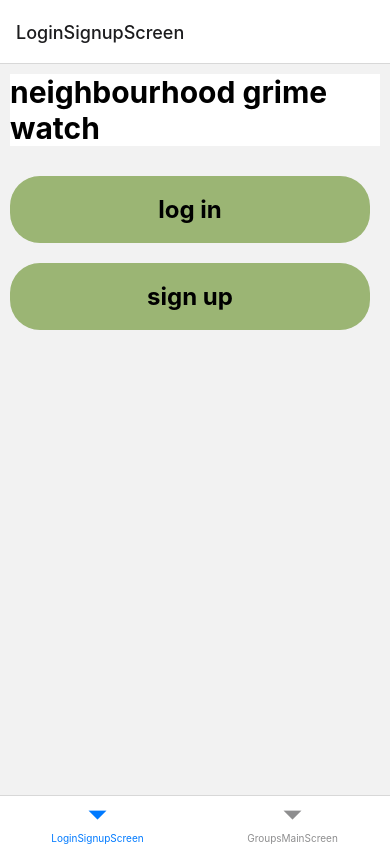
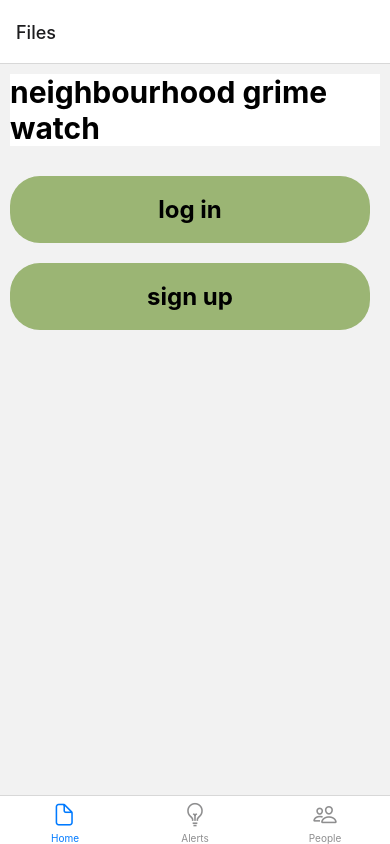
Before and after one commit to anthonycella/Neighbourhood-Mime-Watch, a React Native app in the folder frontend/: screen / in a window 390 px wide. Built offline with nearby package versions, Linux system fonts and the light colour scheme.

Commit message:
bottom nav bar with icons

```diff
--- a/frontend/App.js
+++ b/frontend/App.js
@@ -13,6 +13,8 @@ import GroupsMemberAdded from './screens/GroupsMemberAdded';
 
 import { NavigationContainer } from '@react-navigation/native';
 import { createBottomTabNavigator } from '@react-navigation/bottom-tabs';
+import Ionicons from 'react-native-vector-icons/Ionicons';
+import FontAwesome from 'react-native-vector-icons/FontAwesome5';
 
 const Tab = createBottomTabNavigator();
 
@@ -20,8 +22,36 @@ export default function App() {
   return (
     <NavigationContainer>
       <Tab.Navigator>
-        <Tab.Screen name="LoginSignupScreen" component={LoginSignup} />
-        <Tab.Screen name="GroupsMainScreen" component={GroupsMain} />
+        <Tab.Screen
+          name="Files"
+          component={LoginSignup}
+          options={{
+            tabBarLabel: 'Home',
+            tabBarIcon: ({ color, size }) => (
+              <Ionicons name="document-outline" color={color} size={size} />
+            ),
+          }}
+        />
+        <Tab.Screen
+          name="Alerts"
+          component={GroupsMain}
+          options={{
+            tabBarLabel: 'Alerts',
+            tabBarIcon: ({ color, size }) => (
+              <Ionicons name="bulb-outline" color={color} size={size} />
+            ),
+          }}
+        />
+        <Tab.Screen
+          name="Groups"
+          component={Logs}
+          options={{
+            tabBarLabel: 'People',
+            tabBarIcon: ({ color, size }) => (
+              <Ionicons name="people-outline" color={color} size={size} />
+            ),
+          }}
+        />
       </Tab.Navigator>
     </NavigationContainer>
 
@@ -49,10 +79,10 @@ export default function App() {
 
 const styles = StyleSheet.create({
   container: {
-    // flex: 1,
-    // backgroundColor: '#fff',
-    // alignItems: 'center',
-    // justifyContent: 'flex-start',
-    // margin: 40,
+    flex: 1,
+    backgroundColor: '#fff',
+    alignItems: 'center',
+    justifyContent: 'flex-start',
+    margin: 40,
   },
 });
--- a/frontend/package.json
+++ b/frontend/package.json
@@ -20,6 +20,7 @@
     "react-native-dropdown-select-list": "^2.0.4",
     "react-native-safe-area-context": "^4.5.0",
     "react-native-safe-area-view": "^1.1.1",
+    "react-native-vector-icons": "^9.2.0",
     "react-native-web": "~0.18.9"
   },
   "devDependencies": {
```
